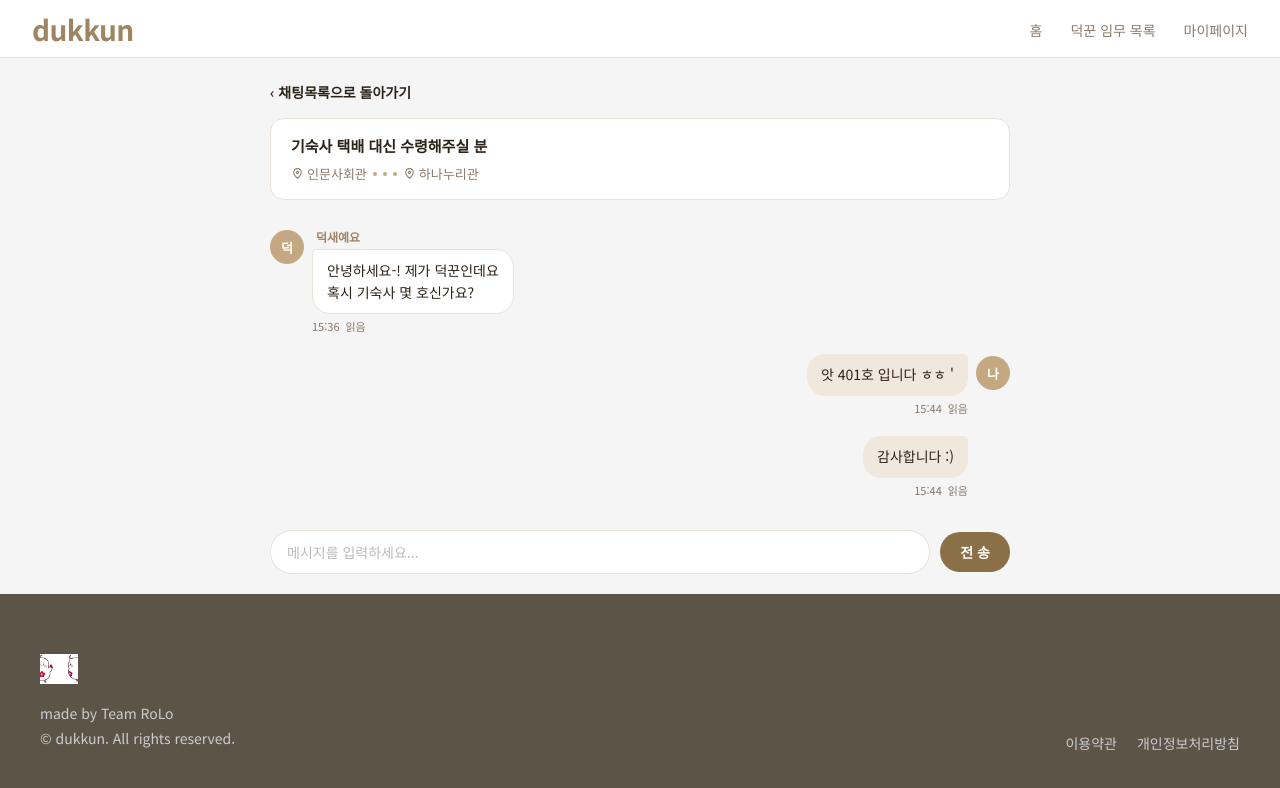
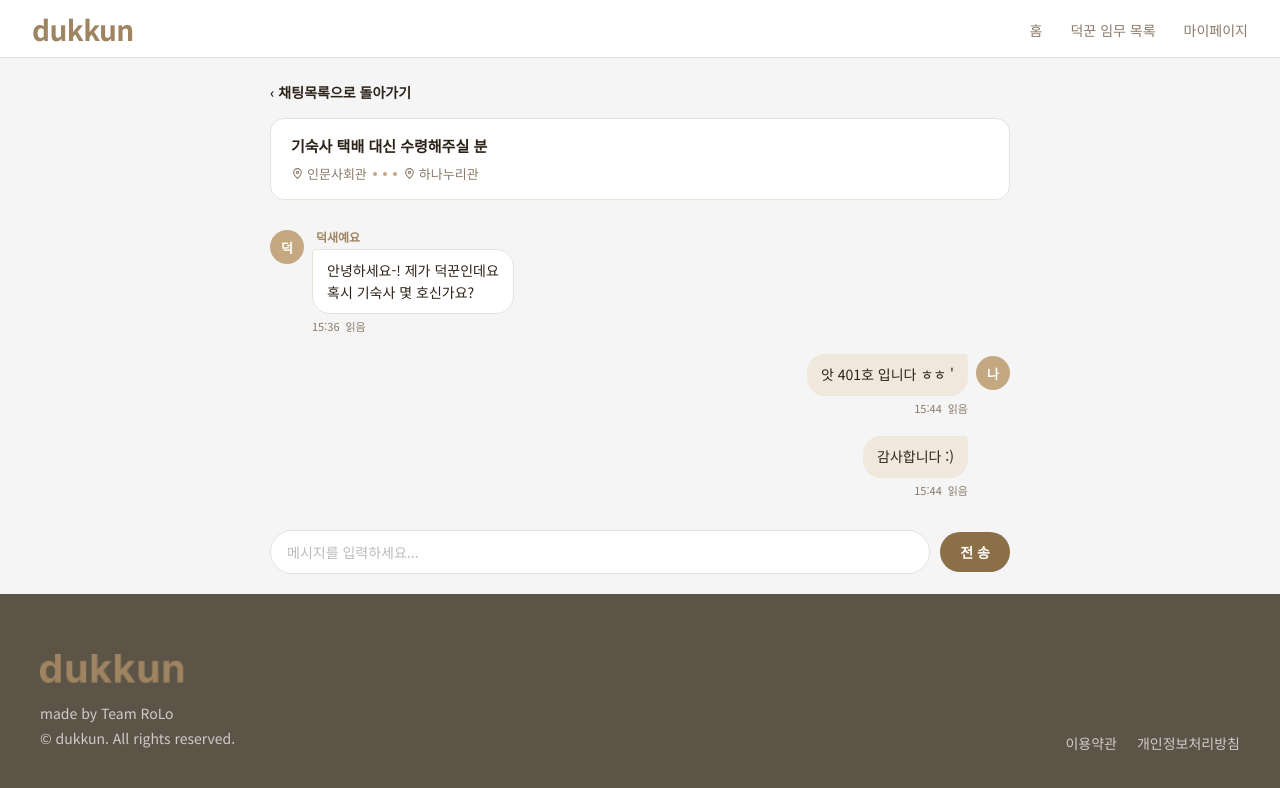
Before and after one commit to twotthh/DUKKUN, a plain HTML site: page chat.html in a window 1280 px wide. Drawn offline with Linux system fonts and the light colour scheme.

Commit message:
Update chat.html

```diff
--- a/chat.html
+++ b/chat.html
@@ -97,7 +97,7 @@
    <footer id="footer">
         <div class="footer-left">
             <div class="footer-logo">
-                <img src="/images/duksae.png" alt="dukkun logo">
+                <img src="/images/dukkun.png" alt="dukkun logo">
             </div>
             <div class="footer-content">
                 <p>made by Team RoLo</p>
```
